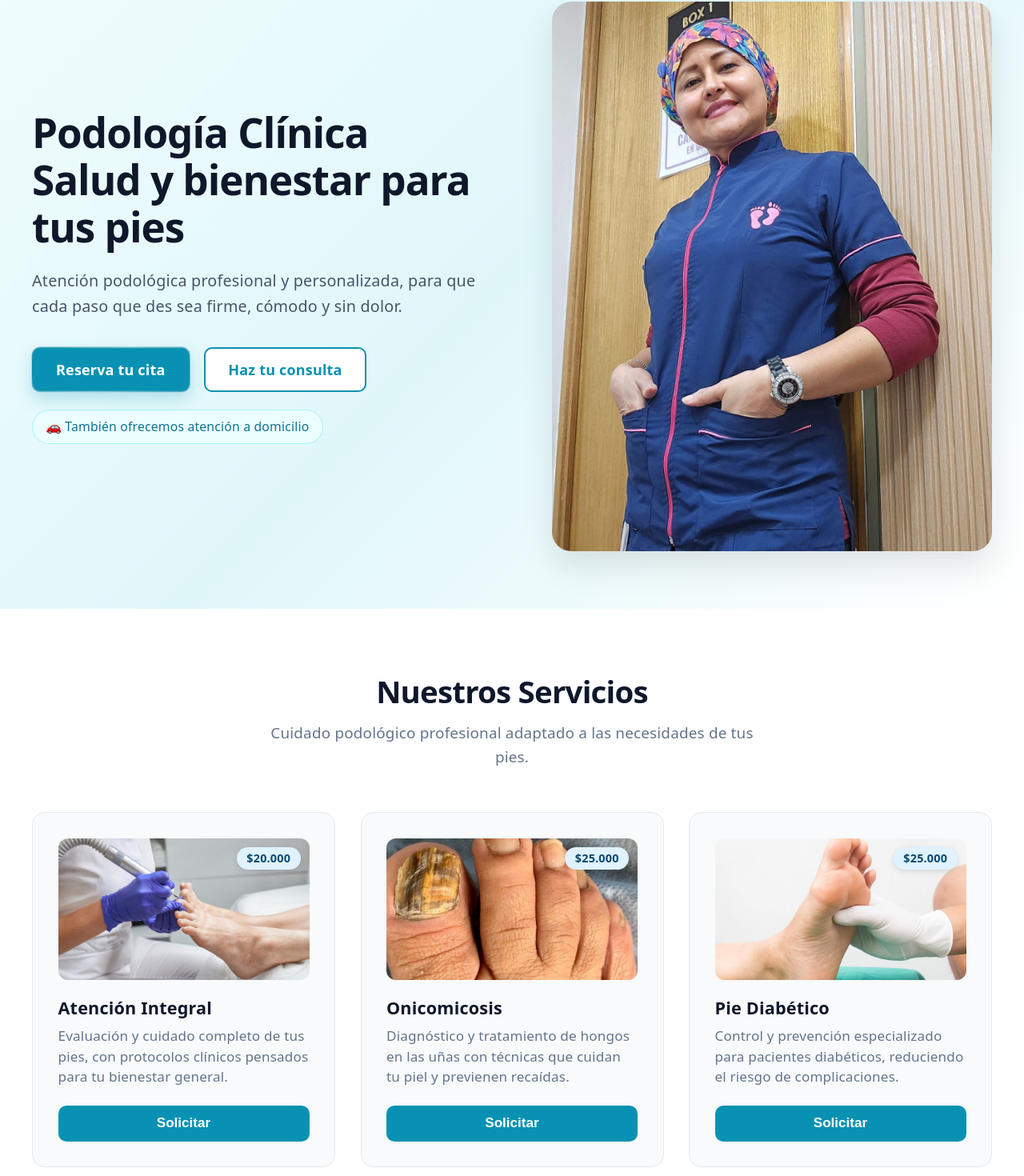
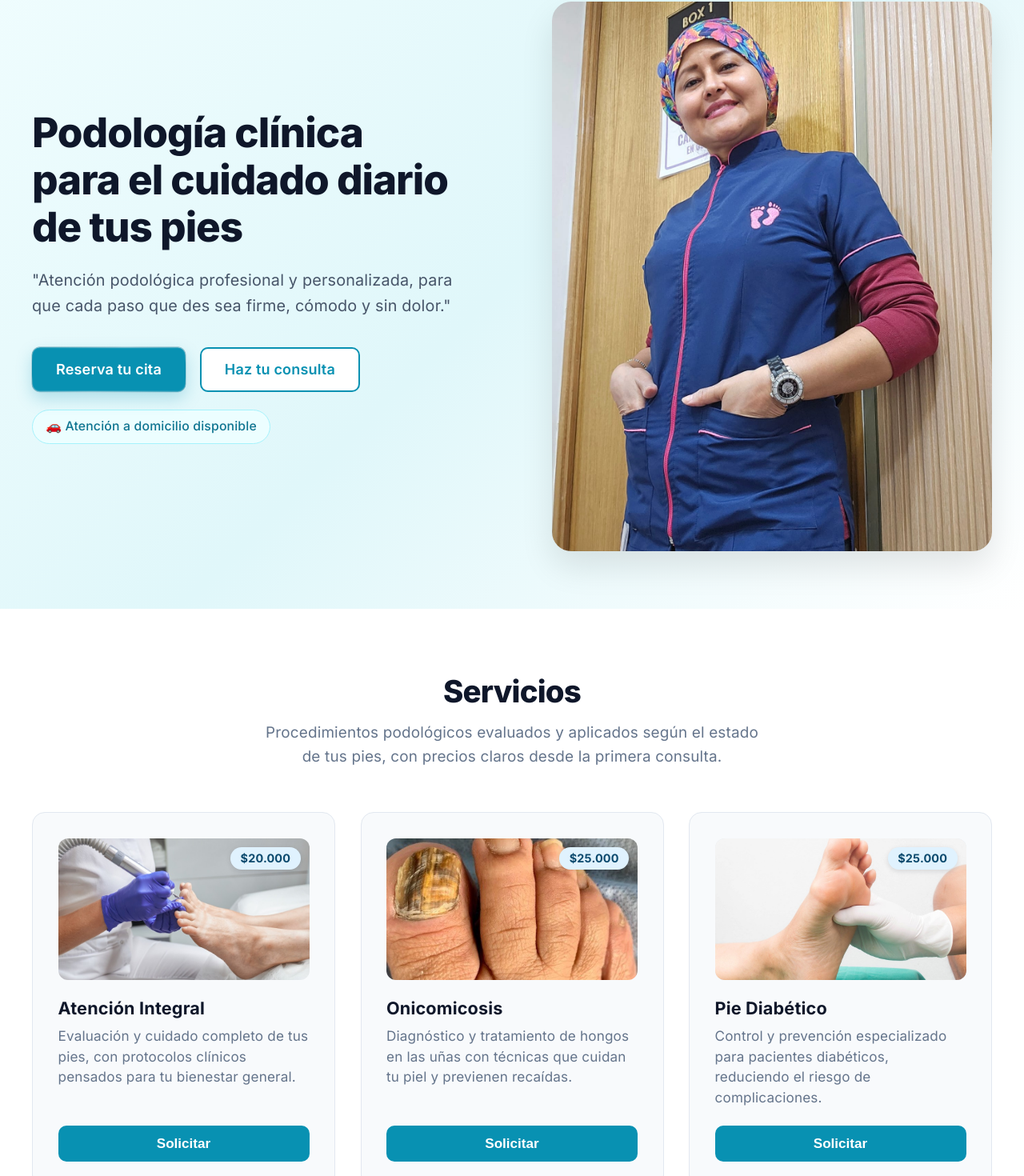
Before and after one commit to Danelegan/podogest-frontend, a React (Vite) app in the folder podogest-frontend/: page / in a window 1280 px wide. Shown: the part 196-1666 px from the top of the page at 80% size. Built offline with nearby package versions, Linux system fonts and the light colour scheme.

Commit message:
style: integrar tipografia Inter y humanizar textos de la interfaz

```diff
--- a/podogest-frontend/index.html
+++ b/podogest-frontend/index.html
@@ -5,6 +5,12 @@
   <meta charset="UTF-8" />
   <link rel="icon" type="image/svg+xml" href="/favicon.svg" />
   <meta name="viewport" content="width=device-width, initial-scale=1.0" />
+  <link rel="preconnect" href="https://fonts.googleapis.com" />
+  <link rel="preconnect" href="https://fonts.gstatic.com" crossorigin />
+  <link
+    href="https://fonts.googleapis.com/css2?family=Inter:wght@400;500;600;700;800&display=swap"
+    rel="stylesheet"
+  />
   <title>podogest-frontend</title>
 </head>
 
--- a/podogest-frontend/src/components/HeroSection.jsx
+++ b/podogest-frontend/src/components/HeroSection.jsx
@@ -13,12 +13,12 @@ function HeroSection({ onOpenBooking }) {
           transition={{ duration: 0.6 }}
         >
           <h1 className="hero__title">
-            Podología Clínica
-            Salud y bienestar para tus pies
+            Podología clínica
+            <br />
+            para el cuidado diario de tus pies
           </h1>
           <p className="hero__subtitle">
-            Atención podológica profesional y personalizada, para que cada
-            paso que des sea firme, cómodo y sin dolor.
+            "Atención podológica profesional y personalizada, para que cada paso que des sea firme, cómodo y sin dolor."
           </p>
           <div className="hero__actions">
             <SpecularButton
@@ -43,7 +43,7 @@ function HeroSection({ onOpenBooking }) {
               Haz tu consulta
             </a>
           </div>
-          <p className="hero__badge">🚗 También ofrecemos atención a domicilio</p>
+          <p className="hero__badge">🚗 Atención a domicilio disponible</p>
         </motion.div>
 
         <motion.div
--- a/podogest-frontend/src/components/ServicesSection.jsx
+++ b/podogest-frontend/src/components/ServicesSection.jsx
@@ -51,9 +51,10 @@ function ServicesSection({ onRequestService }) {
     <section className="services" id="servicios">
       <div className="services__container">
         <div className="services__header">
-          <h2 className="services__title">Nuestros Servicios</h2>
+          <h2 className="services__title">Servicios</h2>
           <p className="services__subtitle">
-            Cuidado podológico profesional adaptado a las necesidades de tus pies.
+            Procedimientos podológicos evaluados y aplicados según el estado de
+            tus pies, con precios claros desde la primera consulta.
           </p>
         </div>
 
--- a/podogest-frontend/src/data/services.js
+++ b/podogest-frontend/src/data/services.js
@@ -112,7 +112,7 @@ export const specialtiesData = [
   },
   {
     id: 'atencion-domicilio',
-    title: 'Atención Podológica a Domicilio',
+    title: 'Podología a Domicilio',
     description:
       'Llevamos el cuidado clínico de tus pies a la comodidad de tu hogar. Ideal para adultos mayores o personas con movilidad reducida.',
     imagePath: 'domi.jpeg',
--- a/podogest-frontend/src/index.css
+++ b/podogest-frontend/src/index.css
@@ -11,8 +11,8 @@
   --shadow:
     rgba(0, 0, 0, 0.1) 0 10px 15px -3px, rgba(0, 0, 0, 0.05) 0 4px 6px -2px;
 
-  --sans: system-ui, 'Segoe UI', Roboto, sans-serif;
-  --heading: system-ui, 'Segoe UI', Roboto, sans-serif;
+  --sans: 'Inter', system-ui, 'Segoe UI', Roboto, sans-serif;
+  --heading: 'Inter', system-ui, 'Segoe UI', Roboto, sans-serif;
   --mono: ui-monospace, Consolas, monospace;
 
   font: 18px/145% var(--sans);
```
